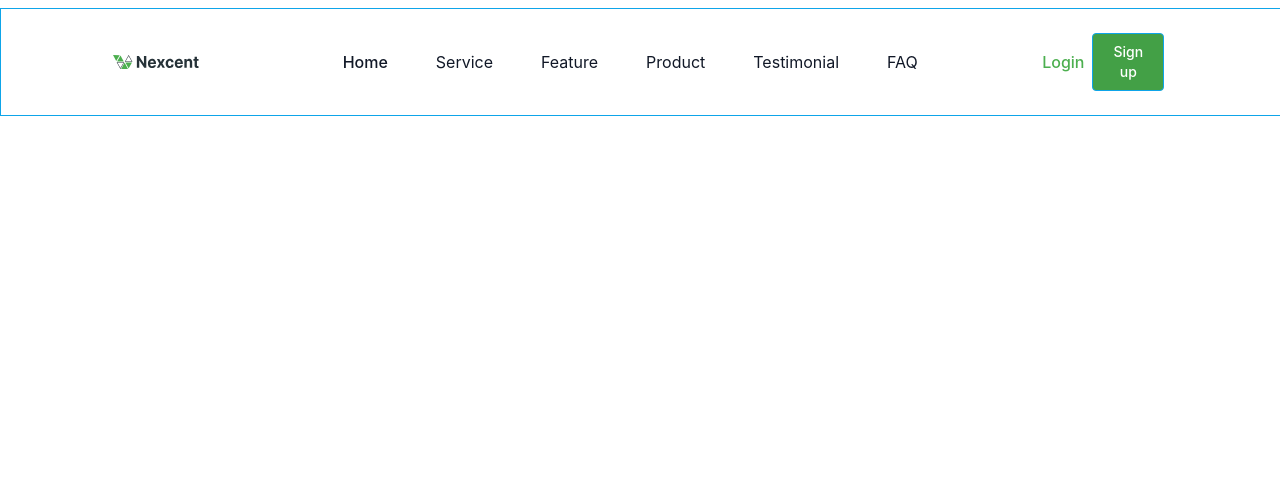
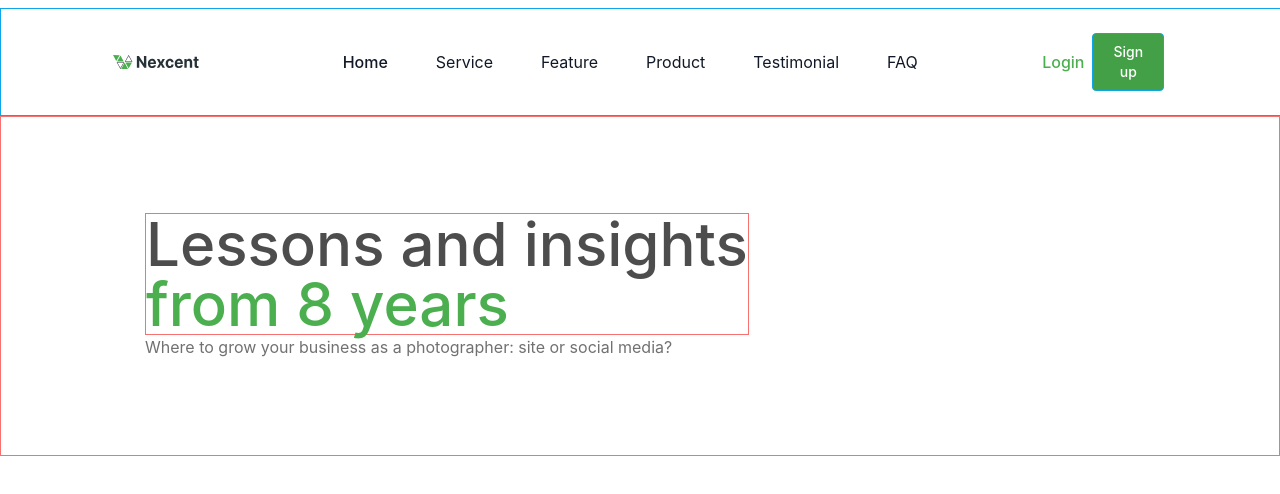
Before and after one commit to GaneshGourav/responsiveweb_page, a React (Create React App) app: page / in a window 1280 px wide. Shown: the top 494 px of the page. Built offline with nearby package versions, Linux system fonts and the light colour scheme.

Commit message:
issue fixed

```diff
--- a/src/App.js
+++ b/src/App.js
@@ -1,12 +1,13 @@
-import logo from './logo.svg';
-import './App.css';
-import { Navbar } from './components/Navbar';
+import logo from "./logo.svg";
+import "./App.css";
+import { Navbar } from "./components/Navbar";
+import { Home } from "./components/Home";
 
 function App() {
   return (
     <div className="App">
-
-     <Navbar/>
+      <Navbar />
+      <Home />
     </div>
   );
 }
--- a/src/components/Home.jsx
+++ b/src/components/Home.jsx
@@ -1,7 +1,14 @@
 export const Home = () =>{
 
     return <>
+    <div className="flex px-36 py-24 items-center gap-28 self-stretch border border-red-400 font-[Inter] text-left">
 
+        <div>
+            <p className="border border-red-400 font-[Inter] font-medium text-6xl text-[#4D4D4D] self-stretch  ">Lessons and insights <br /><span className="text-[#4CAF4F]">from 8 years</span> </p>
+            <p className="text-[#717171]">Where to grow your business as a photographer: site or social media?</p>
+        </div>
+        <div></div>
+    </div>
 
     </>
 }
```
